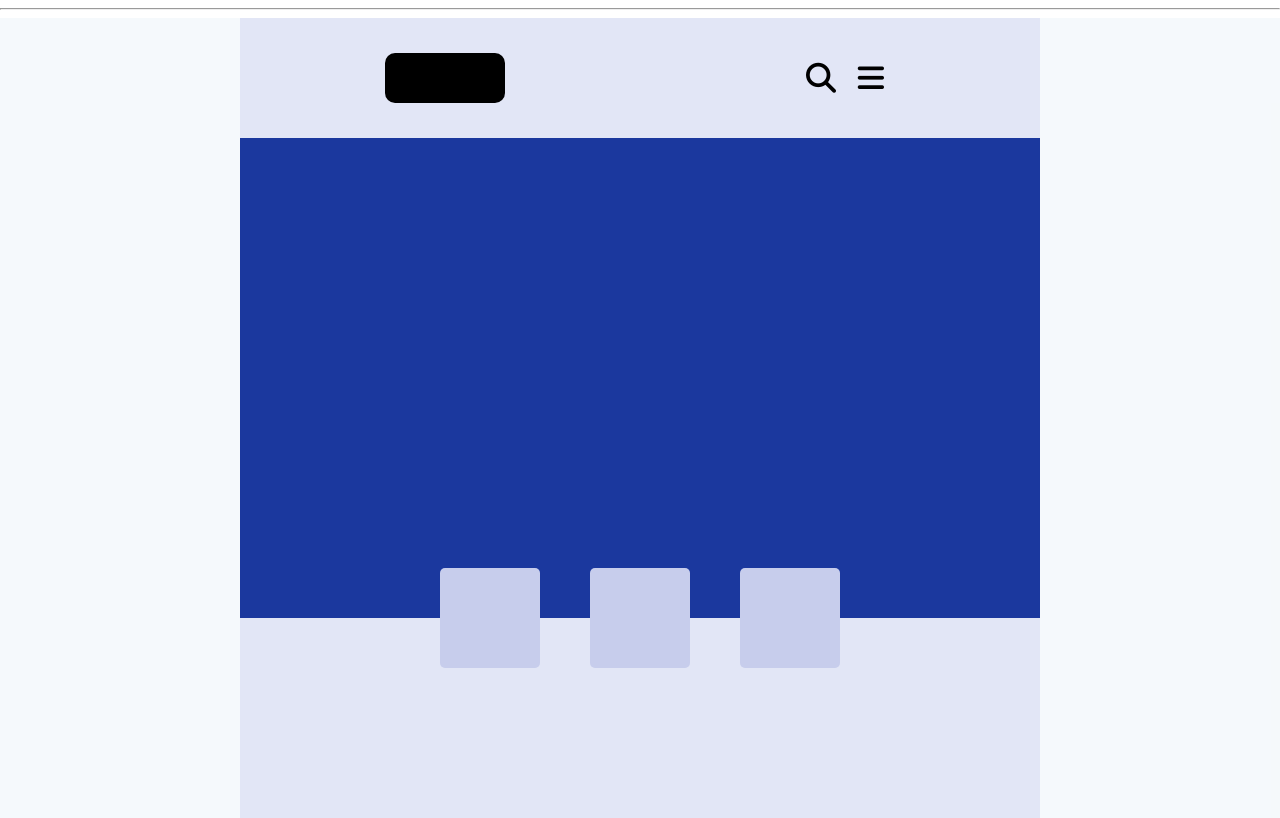
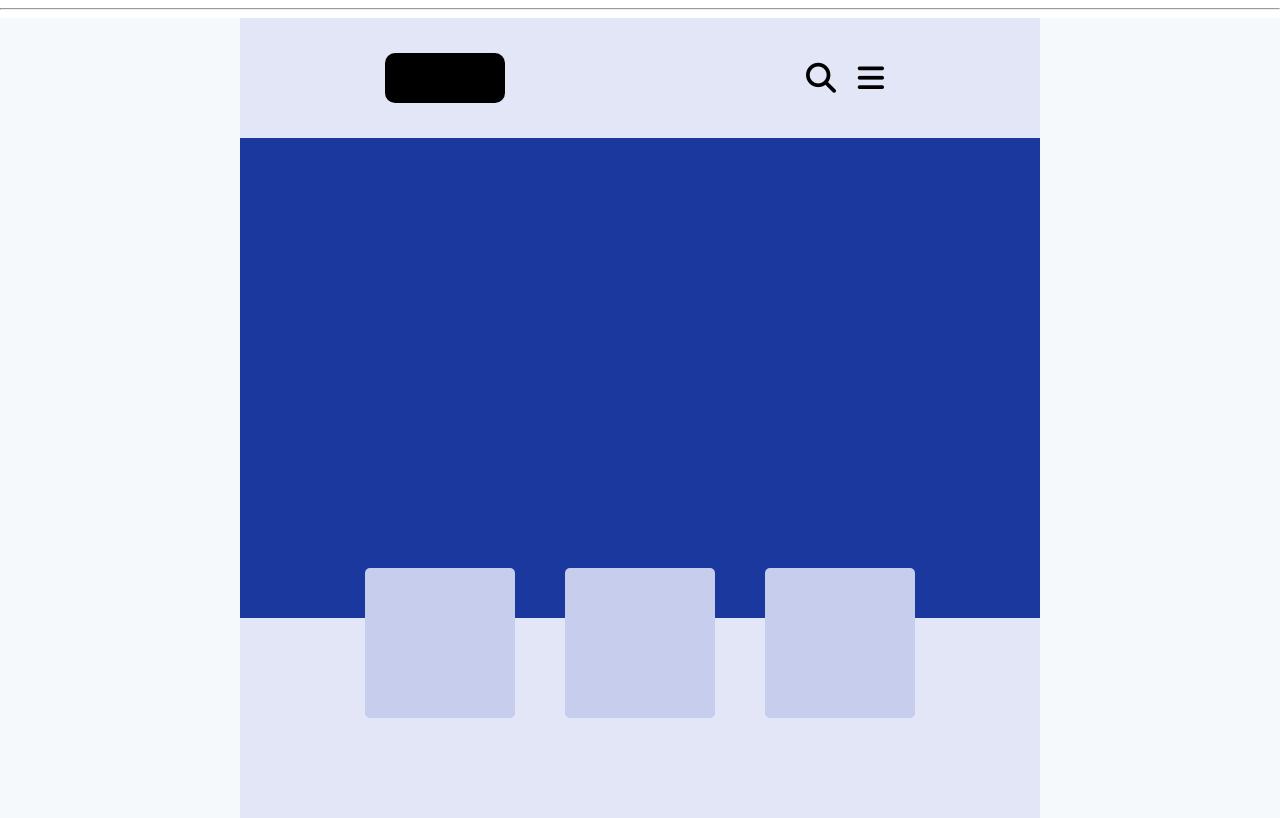
Before and after one commit to Veronika-Uppie/Homework, a plain HTML site: page lesson3/index.html in a window 1280 px wide. Shown: the part 660-1478 px from the top of the page. Drawn offline with Linux system fonts and the light colour scheme.

Commit message:
збільшила квадрати

```diff
--- a/lesson3/style.css
+++ b/lesson3/style.css
@@ -84,9 +84,6 @@ h2 {
 .container {
     height: 150px;
     width: 800px;
-    display: flex;
-    justify-content: center;
-    align-items: center;
 }
 
 .box1 {
@@ -128,23 +125,23 @@ h2 {
 
 .add_box {
     display: flex;
-    width: 400px;
+    width: 550px;
     position: relative;
 }
 
 .square {
-    height: 100px;
-    width: 100px;
+    height: 150px;
+    width: 150px;
     background: #c7cdec;
     border-radius: 5px;
     position: absolute;
-    top: -150px;
+    top: -50px;
 }
 
 .square-2 {
-    left: 150px;
+    left: 200px;
 }
 
 .square-3 {
-    left: 300px;
+    left: 400px;
 }
```
